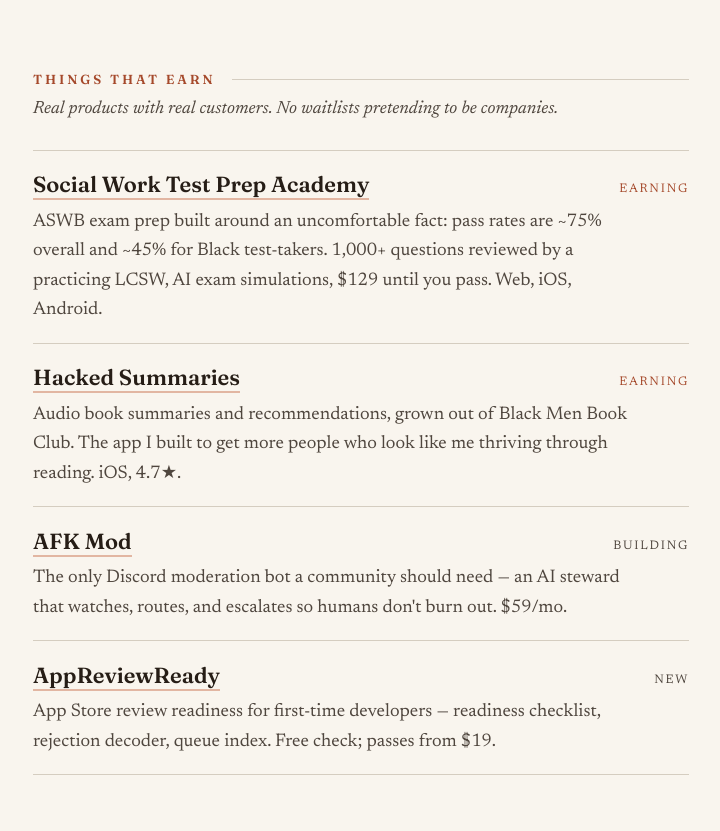
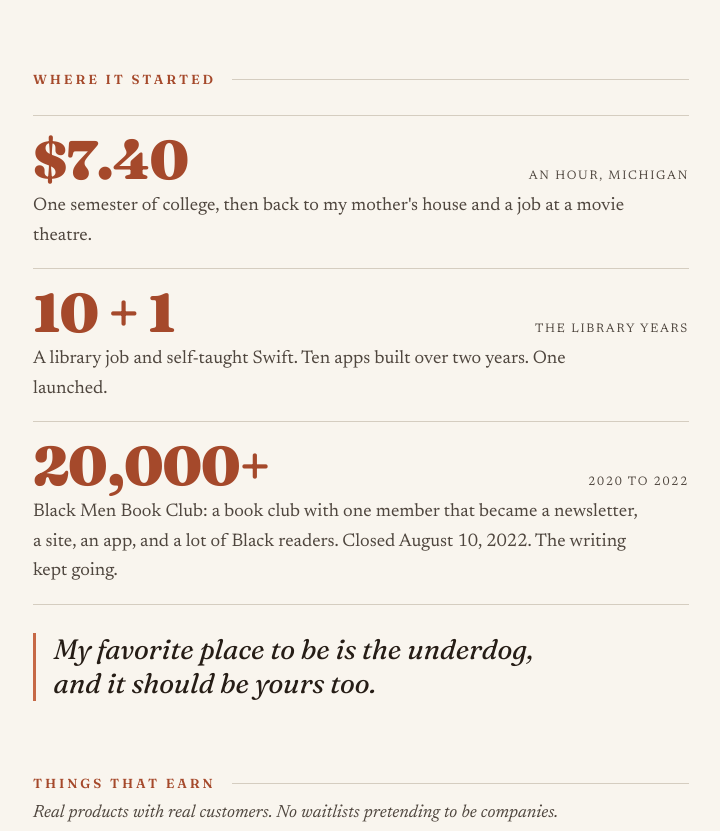
Before and after one commit to JordanCoin/jordancoinjackson.com, a plain HTML site: page index.html in a window 1280 px wide. Shown: the part 552-1383 px from the top of the page, without its empty margins (279-999 px from the left). Drawn offline with Linux system fonts and the light colour scheme.

Commit message:
Add Where it started: the movie theatre, the library years, the book club (#2)
Claude-Session: https://claude.ai/code/session_01FWQw8BKQWvsSbJY1CZewfq

Co-authored-by: Claude Fable 5.2 <noreply@anthropic.com>

```diff
--- a/index.html
+++ b/index.html
@@ -113,6 +113,10 @@ section { margin-top: clamp(3rem, 7vw, 4.5rem); }
 /* stars column for open source */
 .stars { font-variant-numeric: tabular-nums; }
 
+/* ---------- origin ---------- */
+.entry-figure { font-family: "Fraunces", serif; font-weight: 900; font-size: clamp(2rem, 1.4rem + 3vw, 3.4rem); line-height: 1; color: var(--terracotta-deep); letter-spacing: -0.02em; }
+.pull { margin-top: 1.8rem; max-width: 34rem; padding-left: 1.1rem; border-left: 3px solid var(--terracotta); font-family: "Fraunces", serif; font-style: italic; font-size: clamp(1.3rem, 1.1rem + 1vw, 1.75rem); line-height: 1.2; }
+
 /* ---------- writing ---------- */
 .pubs { margin-top: 1.6rem; display: grid; gap: 1.35rem; }
 .pub { padding-left: 1.1rem; border-left: 3px solid var(--rule); }
@@ -156,6 +160,28 @@ footer { margin-top: clamp(3.5rem, 8vw, 5rem); padding-top: 1.5rem; border-top:
   <p>I ship software people pay for, then write about what it taught me. By day I'm a senior engineer at a consumer-finance company, building AI systems that move real money and have to be right. Nights and weekends, I run a small portfolio of my own: a test-prep company, a book-club app, community tools, and a growing shelf of open source.</p>
   <p>The through-line is the same everywhere: <em>honest numbers, human voice, software that respects the person using it.</em></p>
 </div>
+
+<section id="origin">
+  <h2 class="section-label">Where it started</h2>
+  <ul class="ledger">
+    <li>
+      <span class="entry-figure">$7.40</span>
+      <span class="entry-status">an hour, Michigan</span>
+      <span class="entry-desc">One semester of college, then back to my mother's house and a job at a movie theatre.</span>
+    </li>
+    <li>
+      <span class="entry-figure">10 + 1</span>
+      <span class="entry-status">the library years</span>
+      <span class="entry-desc">A library job and self-taught Swift. Ten apps built over two years. One launched.</span>
+    </li>
+    <li>
+      <span class="entry-figure">20,000+</span>
+      <span class="entry-status">2020 to 2022</span>
+      <span class="entry-desc">Black Men Book Club: a book club with one member that became a newsletter, a site, an app, and a lot of Black readers. Closed August 10, 2022. The writing kept going.</span>
+    </li>
+  </ul>
+  <p class="pull">My favorite place to be is the underdog, and it should be yours too.</p>
+</section>
 
 <section id="earning">
   <h2 class="section-label">Things that earn</h2>
```
